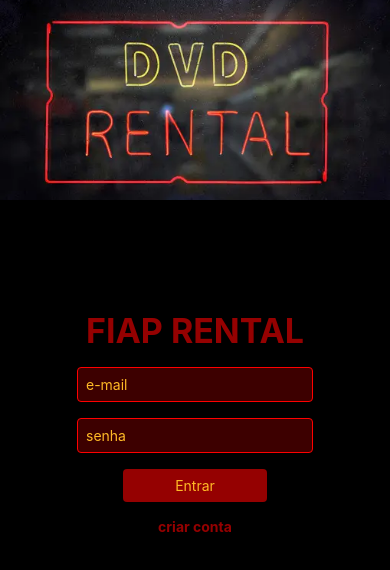
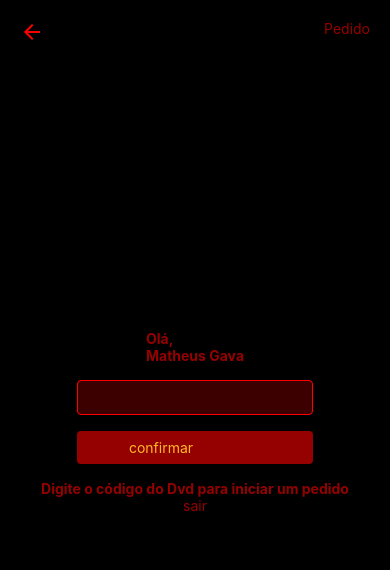
Before and after one commit to MTGava/fiap-comanda, a React Native app: screen / in a window 390 px wide. Shown: the top 570 px of the page. Built offline with nearby package versions, Linux system fonts and the light colour scheme.

Commit message:
Feat: dvds

```diff
--- a/App.js
+++ b/App.js
@@ -2,6 +2,7 @@ import { NavigationContainer } from '@react-navigation/native';
 import { createNativeStackNavigator } from '@react-navigation/native-stack';
 import Login from './screens/Login';
 import Order from './screens/Order';
+import Dvds from './screens/Dvds';
 
 const Stack = createNativeStackNavigator();
 
@@ -9,8 +10,9 @@ export default function App() {
   return (
     <NavigationContainer>
       <Stack.Navigator screenOptions={{headerShown:false}}>
+        <Stack.Screen name="Order" component={Order} />
         <Stack.Screen name="Login" component={Login} />
-        <Stack.Screen name="Order" component={Order} />
+        <Stack.Screen name="Dvds" component={Dvds} />
       </Stack.Navigator>
     </NavigationContainer>
   );
--- /dev/null
+++ b/components/card.js
@@ -0,0 +1,111 @@
+import { Image, Text, View, TouchableOpacity, StyleSheet } from 'react-native';
+
+export default function CardDvd({ dvd }) {
+
+    return (
+        <View style={styles.pedidos}>
+
+            <View style={styles.cardDvd}>
+                <Image style={styles.thumb} source={{ uri: dvd.imagePath }} />
+
+                <View style={styles.dvdData}>
+                    <Text>{dvd.nome}</Text>
+                    <Text style={styles.price}>R$ {dvd.preco.toFixed(2)}</Text>
+                </View>
+
+                <View style={styles.spinner}>
+                    <TouchableOpacity >
+                        <Text style={styles.spinnerMinus}>-</Text>
+                    </TouchableOpacity>
+                    <Text style={styles.spinnerValue}>0</Text>
+                    <TouchableOpacity >
+                        <Text style={styles.spinnerPlus}>+</Text>
+                    </TouchableOpacity>
+                </View>
+
+            </View>
+
+        </View>
+    )
+}
+
+
+const styles = StyleSheet.create({
+
+    box: {
+        borderColor: '#121A2C',
+        borderWidth: 1,
+        borderRadius: 4,
+        padding: 8,
+      },
+      pedidos: {
+        width: '100%',
+      },
+      pedidoData:{
+        flexDirection: 'row',
+        justifyContent: 'space-between',
+      },
+      pedidoDataTotal: {
+        flexDirection: 'row',
+        justifyContent: 'space-between',
+        borderTopWidth: 1,
+      },
+      cardDvd: {
+        borderColor: '#121A2C55',
+        borderWidth: 1,
+        borderRadius: 4,
+        padding: 8,
+        flexDirection: 'row',
+        justifyContent: 'space-between',
+        alignItems: 'center',
+        gap: 10,
+        marginVertical: 5,
+      },
+      dvdData: {
+        flex: 1,
+        alignSelf: 'flex-start',
+      },
+      thumb: {
+        width: 50,
+        height: 50,
+        borderRadius: 4,
+      },
+      price: {
+        color: '#29A035',
+        fontSize: 18,
+      },
+      spinner: {
+        flexDirection: 'row',
+        backgroundColor: '#D9D9D9',
+        borderRadius: 999,
+      },
+      spinnerMinus: {
+        textAlign: 'center',
+        backgroundColor: '#E9E9E9',
+        borderRadius: 999,
+        width: 24,
+        height: 24,
+        lineHeight: 24,
+        fontWeight: 'bold',
+      },
+      spinnerPlus: {
+        textAlign: 'center',
+        backgroundColor: '#121A2C',
+        borderRadius: 999,
+        width: 24,
+        height: 24,
+        fontWeight: 'bold',
+        lineHeight: 24,
+        color: '#FFF',
+      },
+      spinnerValue: {
+        textAlign: 'center',
+        width: 24,
+        height: 24,
+        lineHeight: 24,
+      },
+      scroll: {
+       width: '100%',
+      }
+
+    })
--- a/package.json
+++ b/package.json
@@ -12,8 +12,10 @@
     "@expo/webpack-config": "^19.0.0",
     "@react-navigation/native": "^6.1.8",
     "@react-navigation/native-stack": "^6.9.14",
+    "axios": "^1.5.1",
     "expo": "~49.0.13",
     "expo-status-bar": "~1.6.0",
+    "json-server": "^0.17.4",
     "react": "18.2.0",
     "react-dom": "18.2.0",
     "react-native": "0.72.5",
--- /dev/null
+++ b/screens/Dvds.js
@@ -0,0 +1,164 @@
+import { MaterialIcons } from '@expo/vector-icons';
+import { ScrollView, Text, TextInput, View } from 'react-native';
+
+import CardDvd from '../components/card.js';
+import { StyleSheet } from 'react-native';
+import Button from '../components/Button.js';
+import { useEffect, useState } from 'react';
+import axios from 'axios';
+
+const dvd = {
+    "id": 1,
+    "nome": "Bolo de Chocolate",
+    "imagePath": "https://img.freepik.com/free-photo/close-up-fancy-dessert_23-2150527565.jpg?t=st=1688655003~exp=1688658603~hmac=84829cbb20876216de8d7e408378e6b1c44686855c3d414865b445e20bb5f7b4&w=1380",
+    "preco": 8
+}
+
+export default function Dvds() {
+    const [dvds, setDvds] = useState([])
+
+    useEffect(() => {
+        axios.get("http://localhost:3000/dvds")
+            .then(resp => setDvds(resp.data))
+    })
+
+
+
+
+
+    return (
+        <View style={styles.containerBetween}>
+            <View style={styles.header}>
+                <MaterialIcons name="arrow-back" size={24} color="black" />
+
+                <View style={styles.box}>
+                    <Text>comanda</Text>
+                    <Text style={styles.title}>2457</Text>
+                </View>
+            </View>
+
+            <View style={styles.pedidos}>
+                <Text style={styles.subtitle}>Pedido</Text>
+                <View style={styles.pedidoData}>
+                    <Text>Saldo da comanda</Text>
+                    <Text>R$ 0,00</Text>
+                </View>
+                <View style={styles.pedidoData}>
+                    <Text>Total do pedido</Text>
+                    <Text>R$ +20,00</Text>
+                </View>
+                <View style={styles.pedidoDataTotal}>
+                    <Text>Saldo final</Text>
+                    <Text>R$ 149,00</Text>
+                </View>
+            </View>
+
+            <TextInput style={styles.input} placeholder="procurar" />
+
+            <Text style={styles.subtitle}>dvds</Text>
+
+            <ScrollView style={styles.scroll}>
+                {dvds.map(dvd => {
+                    <CardDvd dvd={dvd} />
+                })}
+
+            </ScrollView>
+
+            <Button>finalizar</Button>
+
+        </View>
+
+    )
+}
+
+const styles = StyleSheet.create({
+  header:{
+    width: '100%',
+    flexDirection: 'row',
+    justifyContent: 'space-between',
+    margin: 20
+  },
+  containerBetween: {
+    flex: 1,
+    backgroundColor: '#f5f5f5',
+    alignItems: 'center',
+    justifyContent: 'space-between',
+    padding: 20,
+  },
+box: {
+    borderColor: '#121A2C',
+    borderWidth: 1,
+    borderRadius: 4,
+    padding: 8,
+  },
+  pedidos: {
+    width: '100%',
+  },
+  pedidoData:{
+    flexDirection: 'row',
+    justifyContent: 'space-between',
+  },
+  pedidoDataTotal: {
+    flexDirection: 'row',
+    justifyContent: 'space-between',
+    borderTopWidth: 1,
+  },
+  CardDvd: {
+    borderColor: '#121A2C55',
+    borderWidth: 1,
+    borderRadius: 4,
+    padding: 8,
+    flexDirection: 'row',
+    justifyContent: 'space-between',
+    alignItems: 'center',
+    gap: 10,
+    marginVertical: 5,
+  },
+  dvdData: {
+    flex: 1,
+    alignSelf: 'flex-start',
+  },
+  thumb: {
+    width: 50,
+    height: 50,
+    borderRadius: 4,
+  },
+  price: {
+    color: '#29A035',
+    fontSize: 18,
+  },
+  spinner: {
+    flexDirection: 'row',
+    backgroundColor: '#D9D9D9',
+    borderRadius: 999,
+  },
+  spinnerMinus: {
+    textAlign: 'center',
+    backgroundColor: '#E9E9E9',
+    borderRadius: 999,
+    width: 24,
+    height: 24,
+    lineHeight: 24,
+    fontWeight: 'bold',
+  },
+  spinnerPlus: {
+    textAlign: 'center',
+    backgroundColor: '#121A2C',
+    borderRadius: 999,
+    width: 24,
+    height: 24,
+    fontWeight: 'bold',
+    lineHeight: 24,
+    color: '#FFF',
+  },
+  spinnerValue: {
+    textAlign: 'center',
+    width: 24,
+    height: 24,
+    lineHeight: 24,
+  },
+  scroll: {
+   width: '100%',
+  }
+
+})
--- a/screens/Order.js
+++ b/screens/Order.js
@@ -1,11 +1,21 @@
 import { StyleSheet, View, Text } from "react-native";
 import Input from "../components/input";
 import Button from "../components/Button";
+import { TouchableOpacity } from "react-native";
+import { MaterialIcons } from '@expo/vector-icons';
 
-export default function Order() {
+
+export default function Order({navigation}) {
     return (
+        <>
+
+        <View style={styles.header}>
+            <MaterialIcons name="arrow-back" size={24} color="red" />
+            <Text style={styles.text2}>Pedido</Text>
+        </View>
 
         <View style={styles.container}>
+
 
             <View>
                 <Text style={styles.text}>Olá,</Text>
@@ -14,11 +24,11 @@ export default function Order() {
 
             <View>
                 <Input/>
-                <Button>confirmar</Button>
+                <Button onPress={() => navigation.navigate("Dvds")}>confirmar</Button>
             </View>
 
             <Text style={styles.text}>
-                Digite o código da Comanda para iniciar um pedido
+                Digite o código do Dvd para iniciar um pedido
             </Text>
 
             <TouchableOpacity>
@@ -26,6 +36,7 @@ export default function Order() {
             </TouchableOpacity>
 
         </View>
+        </>
     )
 }
 
@@ -44,5 +55,13 @@ const styles = StyleSheet.create({
     text2: {
         color: '#950101',
         fontWeight: 'light'
+    },
+    header:{
+        padding: 20,
+        zIndex: 9999,
+        position: 'fixed',
+        width: '100%',
+        flexDirection: 'row',
+        justifyContent: 'space-between'
     }
   });
```
Also changed, not shown: api.json (added, +10 -0 lines), 1 other file (tests, documents, lock files or other folders).
